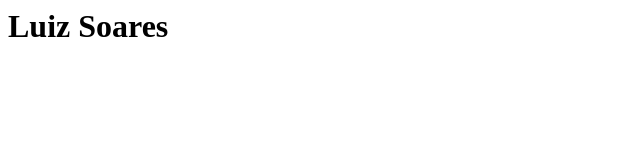
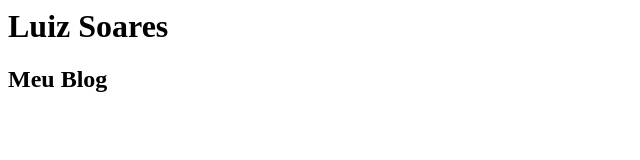
Before and after one commit to Xurew/Xurew.github.io, a plain HTML site: page index.html in a window 1280 px wide. Shown: the whole page, without its empty margins (0-640 px from the left). Drawn offline with Linux system fonts and the light colour scheme.

Commit message:
meu subtitulo

```diff
--- a/index.html
+++ b/index.html
@@ -1 +1,2 @@
 <h1>Luiz Soares</h1>
+<h2>Meu Blog</h2>
```
